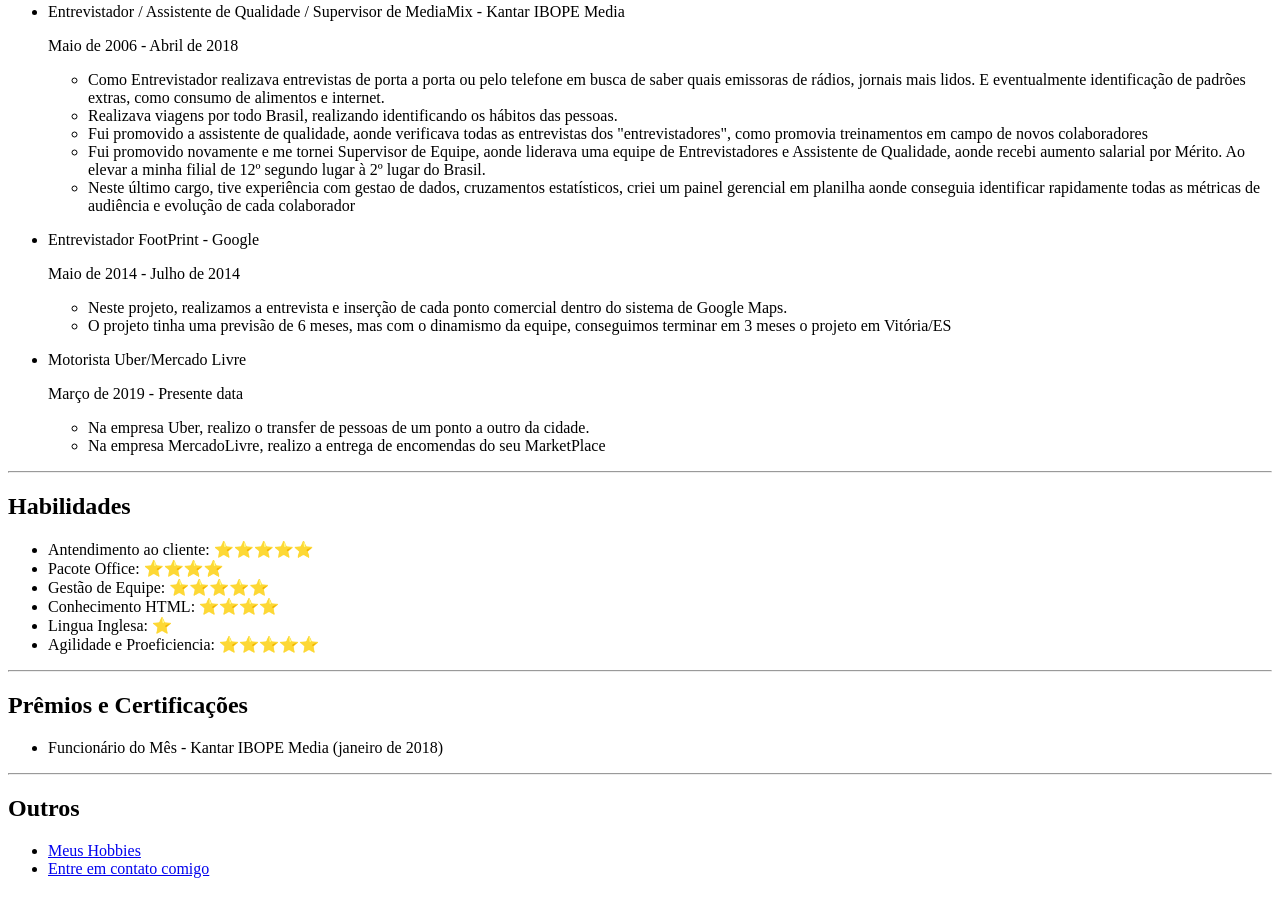
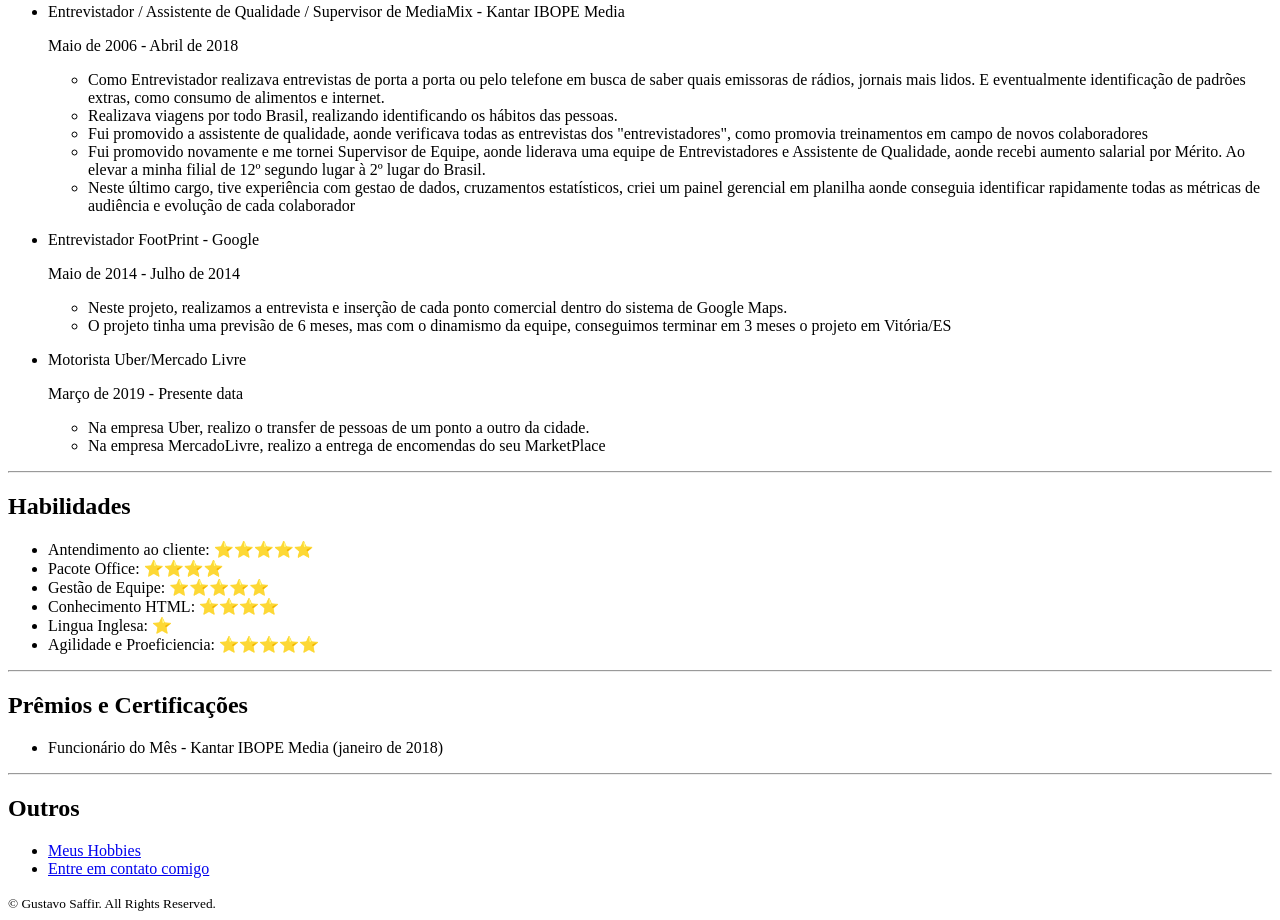
Before and after one commit to gustavo-saffir/capstone1-html, a plain HTML site: page index.html in a window 1280 px wide. Shown: the part 539-1459 px from the top of the page. Before the commit the page ends 1433 px from the top, so only its background shows below. Drawn offline with Linux system fonts and the light colour scheme.

Commit message:
Update index.html

```diff
--- a/index.html
+++ b/index.html
@@ -64,5 +64,10 @@
         <li><a href="./public/hobbies.html">Meus Hobbies</a></li>
         <li><a href="./public/contact.html">Entre em contato comigo</a></li>
     </ul>
+     <footer>
+    <small>
+      © Gustavo Saffir. All Rights Reserved.
+    </small>
+  </footer>
 </body>
 </html>
```
